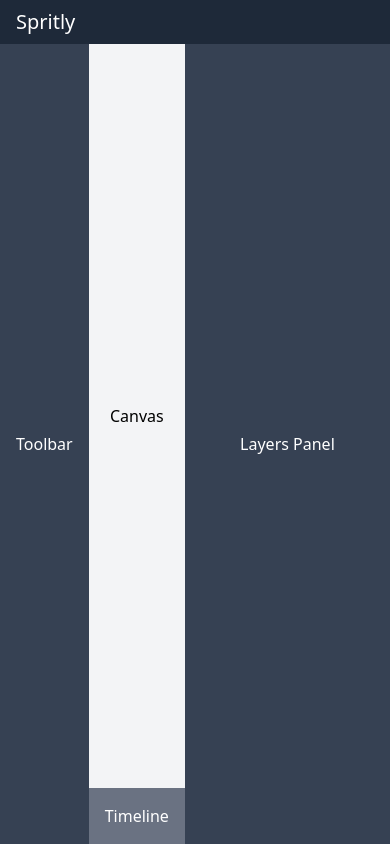
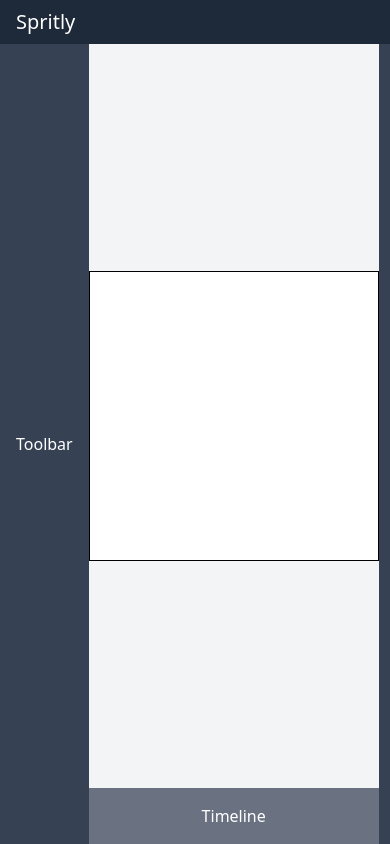
Before and after one commit to AA-WorksHub/Spritly, a React (Vite) app: page /spritly/editor in a window 390 px wide. Built offline with nearby package versions, Linux system fonts and the light colour scheme.

Commit message:
[FEAT] base responsive canvas

```diff
--- a/src/components/editor/Canvas.tsx
+++ b/src/components/editor/Canvas.tsx
@@ -1,7 +1,45 @@
+import { useProjectStore } from '../../store/useProjectStore'
+import {useRef, useEffect } from 'react'
+
 function Canvas() {
+
+    const bufferCanvasRef = useRef<HTMLCanvasElement>(null)
+    const displayCanvasRef = useRef<HTMLCanvasElement>(null)
+    const containerRef = useRef<HTMLDivElement>(null)
+    const { config } = useProjectStore()
+    const { width, height } = config
+
+    useEffect(() => {
+        const bufferCanvas = bufferCanvasRef.current
+        const displayCanvas = displayCanvasRef.current
+        const container = containerRef.current
+
+        if (!bufferCanvas || !displayCanvas || !container)
+            return
+
+        const pixelSizeWidth = Math.floor(container.clientWidth / width)
+        const pixelSizeHeight = Math.floor(container.clientHeight / height)
+        const pixelSize = Math.min(pixelSizeWidth, pixelSizeHeight)
+
+        bufferCanvas.width = width
+        bufferCanvas.height = height
+        displayCanvas.width = width * pixelSize
+        displayCanvas.height = height * pixelSize
+
+        const bufferContext = bufferCanvas.getContext('2d')
+        const displayContext = displayCanvas.getContext('2d')
+
+        if (!bufferContext || !displayContext)
+            return
+
+        displayContext.fillStyle = 'white'
+        displayContext.fillRect(0, 0, displayCanvas.width, displayCanvas.height)
+    }, [width, height])
+
     return (
-        <div className="bg-gray-100 flex-1 flex items-center justify-center">
-            Canvas
+        <div className="bg-gray-100 flex-1 flex items-center justify-center" ref={containerRef}>
+            <canvas ref={bufferCanvasRef} style={{ display: 'none' }} />
+            <canvas ref={displayCanvasRef} style={{ border: '1px solid black' }} />
         </div>
     )
 }
```
